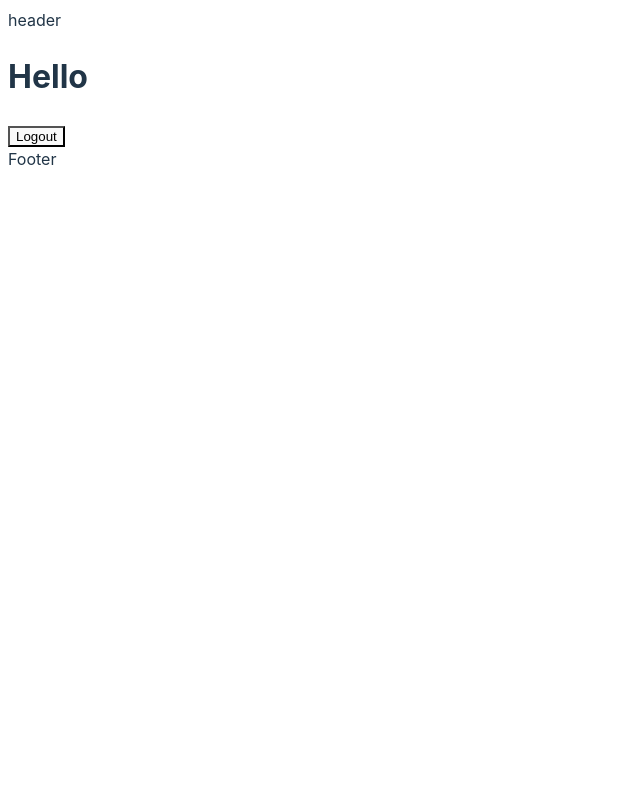
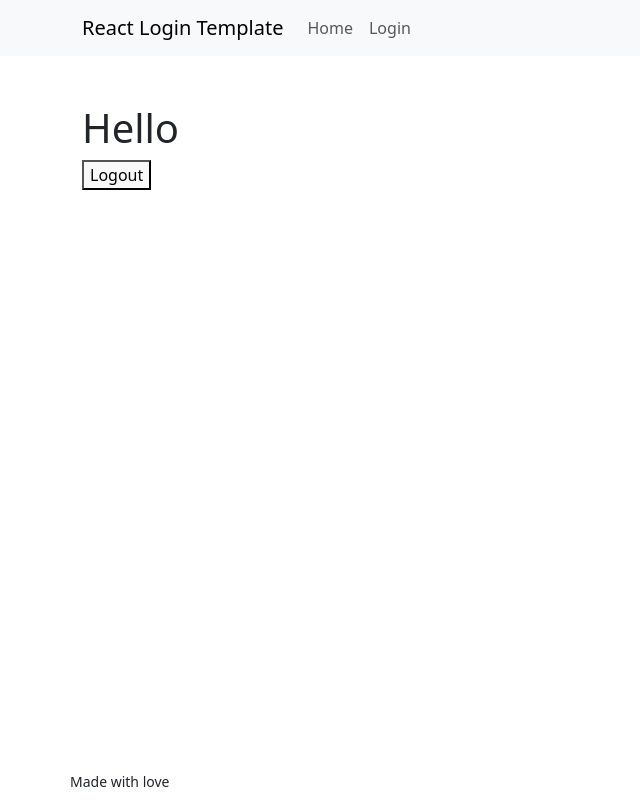
Before and after one commit to manuelson/react-login-template, a React (Vite) app: page / in a window 1280 px wide. Shown: the whole page, without its empty margins (0-640 px from the left). Built offline with nearby package versions, Linux system fonts and the light colour scheme.

Commit message:
Add components for footer and nav bar

```diff
--- a/index.html
+++ b/index.html
@@ -4,7 +4,7 @@
     <meta charset="UTF-8" />
     <link rel="icon" type="image/svg+xml" href="/vite.svg" />
     <meta name="viewport" content="width=device-width, initial-scale=1.0" />
-    <title>:D</title>
+    <title>React login template</title>
   </head>
   <body>
     <div id="root"></div>
--- /dev/null
+++ b/src/components/Footer.tsx
@@ -0,0 +1,9 @@
+const Footer = () => {
+	return (
+    <footer className="container navbar fixed-bottom">
+      <small>Made with love</small>
+    </footer>
+	)
+}
+
+  export default Footer;
--- a/src/components/Loader.tsx
+++ b/src/components/Loader.tsx
@@ -1,6 +1,6 @@
 
 const Loader = () => {
-  return <div>JAAJAJ lOader</div>;
+  return <div>Loading...</div>;
 };
 
 export default Loader;
--- /dev/null
+++ b/src/components/NavBar.tsx
@@ -0,0 +1,23 @@
+import Container from 'react-bootstrap/Container';
+import Nav from 'react-bootstrap/Nav';
+import Navbar from 'react-bootstrap/Navbar';
+import { Link } from 'react-router-dom';
+
+const NavBar = () => {
+	return (
+	<Navbar expand="lg" className="bg-body-tertiary">
+      <Container>
+        <Navbar.Brand href="#home">React Login Template</Navbar.Brand>
+        <Navbar.Toggle aria-controls="basic-navbar-nav" />
+        <Navbar.Collapse id="basic-navbar-nav">
+          <Nav className="me-auto">
+            <Link className="nav-link" to={'/'}>Home</Link>
+            <Link className="nav-link" to={'/login'}>Login</Link>
+          </Nav>
+        </Navbar.Collapse>
+      </Container>
+    </Navbar>
+	)
+}
+
+  export default NavBar;
--- a/src/layout/Index.tsx
+++ b/src/layout/Index.tsx
@@ -1,18 +1,20 @@
 import { Outlet } from "react-router-dom";
+import Footer from "src/components/Footer";
+import NavBar from "src/components/NavBar";
 
 export function Layout() {
 
   return (
     <>
         <header>
-            header
+            <NavBar />
         </header>
-        <main className="mt-5">
+        <main className="mt-5 container">
             <Outlet />
         </main>
-        <footer>
-            Footer
-        </footer>
+
+        <Footer />
+
     </>
   )
 }
--- a/src/main.tsx
+++ b/src/main.tsx
@@ -2,6 +2,7 @@ import ReactDOM from 'react-dom/client'
 import App from './App.tsx'
 import './index.css'
 import AuthProvider from "src/context/AuthContext";
+import 'bootstrap/dist/css/bootstrap.css';
 
 ReactDOM.createRoot(document.getElementById('root')!).render(
     <AuthProvider.Provider>
```
Also changed, not shown: src/hooks/useUser.tsx (renamed from src/hooks/useUser.ts).
